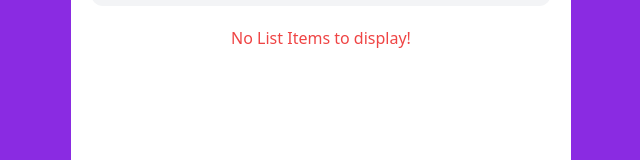
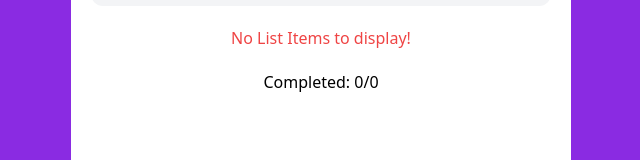
Before and after one commit to AvinashPayak/to-do-list, a Vue app: page / in a window 1280 px wide. Shown: the part 178-338 px from the top of the page, without its empty margins (319-959 px from the left). Built offline with nearby package versions, Linux system fonts and the light colour scheme.

Commit message:
display completed items list counter complete

```diff
--- a/src/components/ToDoList.vue
+++ b/src/components/ToDoList.vue
@@ -31,11 +31,12 @@
       </li>
     </ul>
     <p v-else class="text-red-500 my-5">No List Items to display!</p>
+    <p>Completed: {{ getCheckedItems }}/{{ todoList.length }}</p>
   </section>
 </template>
 
 <script>
-import { onMounted, ref} from "vue";
+import { computed, onMounted, ref} from "vue";
 export default {
   name: "ToDoList",
   setup() {
@@ -58,6 +59,14 @@ export default {
         }
       }
     };
+
+    const getCheckedItems = computed(()=>{
+      let count = 0;
+      todoList.value.forEach((item) =>{
+        if(item.isChecked) count++;
+      })
+      return count;
+    });
 
     const deleteItem = (id) => {
       const index = todoList.value.findIndex((item) => item.id === id);
@@ -83,6 +92,7 @@ export default {
       addItem,
       deleteItem,
       itemChecked,
+      getCheckedItems,
     };
   },
 };
```
